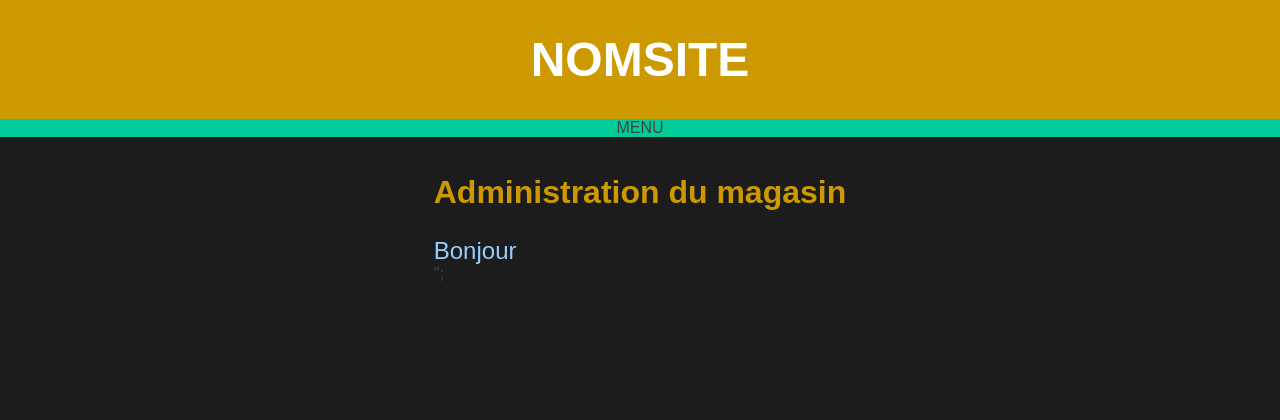
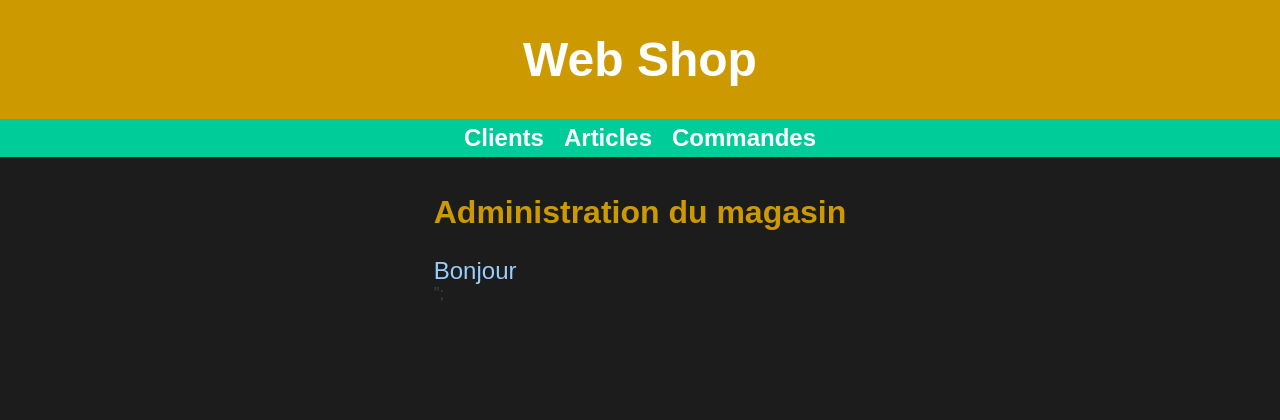
Before and after one commit to Floguimax-68/Exercice-Back-End-S4, a PHP site: page /index.php in a window 1280 px wide. Shown: the top 420 px of the page. Run offline with PHP 8.4, Linux system fonts and the light colour scheme; a stand-in replaces the project's code that opens the database connection; some libraries are stand-ins or nearby versions.

Commit message:
Class config terminée

```diff
--- a/config/config.class.php
+++ b/config/config.class.php
@@ -1,21 +1,17 @@
 <?php
 
-// class Config{
-//     global $Conf;
-
-// }
-
-// Definition des paramètres de la BDD
-define("DBHOST", "localhost");
-define("DBNAME", "magasin");
-define("DBUSER", "root");
-define("DBPWD", "");
-
-// Définition des paramètres du site
-define("TITREONGLET", "Magasin");   // Titre de l'onglet
-define("NOMSITE", "Web Shop");      // Titre affiché dans le header
-
-// Menu par défaut
-define("MENU", "<a class='lien' href='index.php?action=clients'>Clients</a>
+class Config
+{
+    // Definition des paramètres de la BDD
+    public $DBHost = "localhost";
+    public $DBName = "magasin";
+    public $DBUser = "root";
+    public $DBPWD = "";
+    // Définition des paramètres du site
+    public $titreOnglet = "Magasin";   // Titre de l'onglet
+    public $nomSite = "Web Shop";   // Titre de l'onglet
+    // Menu par défaut
+    public $menu = "<a class='lien' href='index.php?action=clients'>Clients</a>
                 <a class='lien' href='index.php?action=articles'>Articles</a>
-                <a class='lien' href='index.php?action=commandes'>Commandes</a>");
+                <a class='lien' href='index.php?action=commandes'>Commandes</a>";
+}
--- a/index.php
+++ b/index.php
@@ -1,7 +1,9 @@
 <?php
-require "config/config.php";
+require "config/config.class.php";
 require "controleur/routeur.class.php";
 
+
+$conf = new Config();
 $routeur = new Routeur();
 $routeur->routerRequete();
 
--- a/modele/database.class.php
+++ b/modele/database.class.php
@@ -45,10 +45,11 @@ abstract class Database {
       [object] : Objet de type PDO
   *******************************************************/
   private function connexionBDD() {
+    global $conf;
     if (!isset($this->bdd))     // Si la connexion à la BDD n'est pas encore établie
       try {  // Connexion à la base de données et initialisation de la propriété bdd
         $options=array(PDO::MYSQL_ATTR_INIT_COMMAND => "SET NAMES utf8");
-        $this->bdd = new PDO('mysql:host='.DBHOST.';dbname='.DBNAME, DBUSER, DBPWD, $options);
+        $this->bdd = new PDO('mysql:host='.$conf->DBHost.';dbname='.$conf->DBName, $conf->DBUser, $conf->DBPWD, $options);
       }
       catch(Exception $err) {   // Erreur lors de la connexion à la BDD
         throw new Exception("Connexion à la BDD"); //.$err->getMessage());
@@ -56,4 +57,8 @@ abstract class Database {
 
     return $this->bdd;
   }
+
+  private function cico(){
+
+  }
 }   // Balise PHP non fermée pour éviter de retourner des caractères "parasites" en fin de traitement
--- a/vue/vue.class.php
+++ b/vue/vue.class.php
@@ -31,10 +31,11 @@ class Vue {
 
   *******************************************************/
   public function afficher($data) {
-    $title = TITREONGLET;
-    $header = NOMSITE;
+    global $conf;
+    $title = $conf->titreOnglet;
+    $header = $conf->nomSite;
 //    $titre = "";      // Le titre de la page est généré dans le fichierVue
-    $menu = MENU;
+    $menu = $conf->menu;
 
     extract($data);   // Extrait les valeurs du tableau associatif $data dans des variables
 
```
